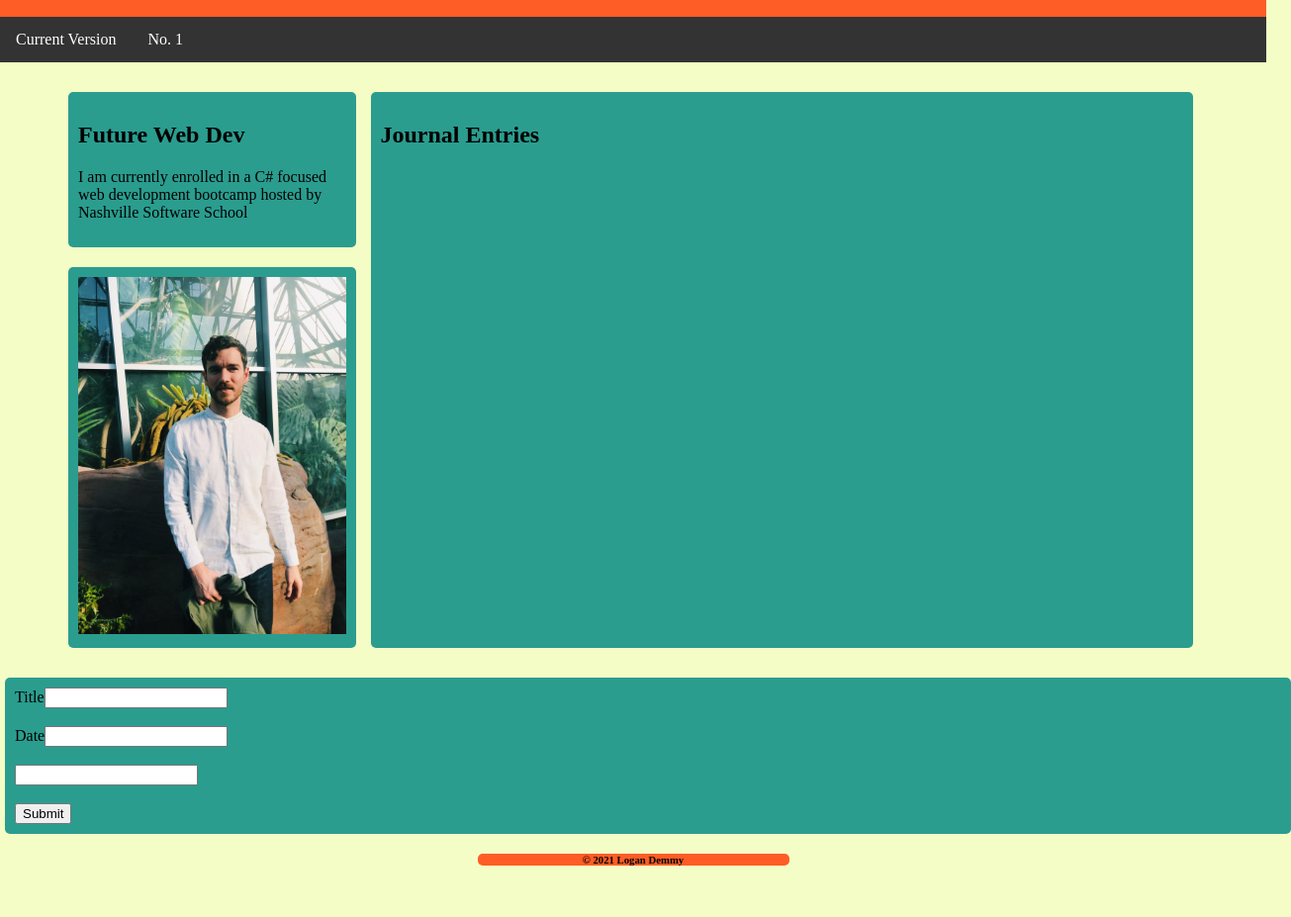
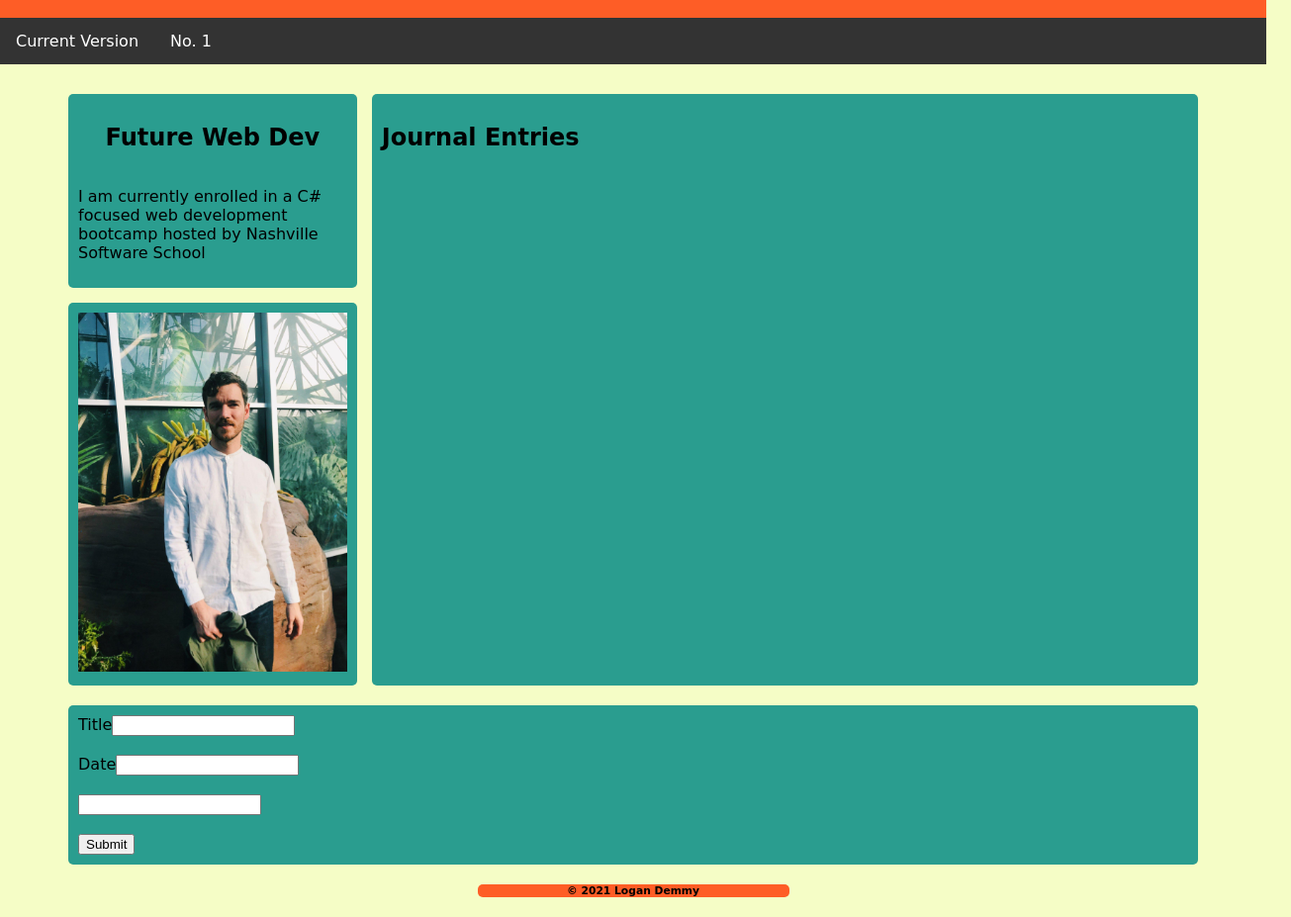
Before and after one commit to pour-theoil/journal, a plain HTML site: page src/index.html in a window 1280 px wide. Shown: the part 91-1018 px from the top of the page at 99% size, 1305 px wide, since content can reach past the window. Before the commit the page ends 986 px from the top, so only its background shows below. Drawn offline with Linux system fonts and the light colour scheme; no server answers; a web font is replaced by a local one.

Commit message:
fixed the css for the journal entry

```diff
--- a/src/index.html
+++ b/src/index.html
@@ -20,13 +20,13 @@
         </nav>
     </header>
     <main>
+        <div >
             <div class="maincontent">
-
             <!-- Personal Statement -->
                 <div class="statement">
                     <section class="personal">
                         <h2>Future Web Dev</h2>
-                    <p><p>I am currently enrolled in a C# focused web development bootcamp hosted by Nashville Software School</p></p>
+                        <p>I am currently enrolled in a C# focused web development bootcamp hosted by Nashville Software School</p>
                     </section>
 
                     <!-- Personal Image -->
@@ -41,15 +41,15 @@
                     <!-- Future journal entries, highlighting some of the interesting code -->
 
                 </section>
-
             </div>
-        <div>
+            <div class="formBox">
                 <form class="entry">
                     Title<input type="text" id="title" name="title" value=""><br><br>
                     Date<input type="text" id="date" name="date" value=""><br><br>
                     <input type="text" id="description" name="description" value=""><br><br>
                     <input type="submit" value="Submit">
                 </form>
+            </div>
         </div>
     </main>
     <footer>
--- a/src/styles/main.css
+++ b/src/styles/main.css
@@ -1,8 +1,10 @@
 @import "/styles/navbar.css";
+@import url('https://fonts.googleapis.com/css2?family=Akaya+Kanadaka&display=swap');
 
 body {
     background-color: #f5fdc6;
     margin: 0;
+    font-family: 'Akaya Kanadaka', cursive;
 }
 
 header {
@@ -14,10 +16,12 @@ h1{
     padding: 25px 0;
     text-align: center;
 }
+
 .maincontent {
-    margin: 20px 5%;
+    margin: 20px 5% 10px 5%;
     display: flex;
     height: auto;
+    max-height: 700px;
     align-content: center;
 }
 
@@ -28,6 +32,9 @@ h1{
 }
 .personal {
     background-color: #2a9d8f;
+    display: flex;
+    align-items: center;
+    flex-direction: column;
     margin: 0 5px;
     padding: 10px;
     margin: 10px 5px;
@@ -39,7 +46,7 @@ h1{
 .photo {
     background-color: #2a9d8f;
     border-radius: 5px;
-    margin: 10px 5px;
+    margin: 5px 5px 10px 5px;
     padding: 10px;
     width: 100%;
 }
@@ -48,22 +55,23 @@ h1{
    max-width: 100%
 }
 
+.formBox{
+    margin: 0 5%;
+}
+
 .entry {
     background-color: #2a9d8f;
-    margin: 0 5px;
+    margin: 0 5%;
     padding: 10px;
-    margin: 10px 5px;
-    width: 100%;
-    height: 100%;
+    margin: 5px;
     border-radius: 5px;
 }
 #journal {
     flex: 3;
-    /* overflow: auto; */
+    overflow: auto;
     background-color: #2a9d8f;
     border-radius: 5px;
-    margin: 10px;
-    margin-left: 40px;
+    margin: 10px 5px 10px 40px;
     padding: 10px;
     width: 100%;
 }
```
Lines whose indentation alone changed are shown as unchanged.
